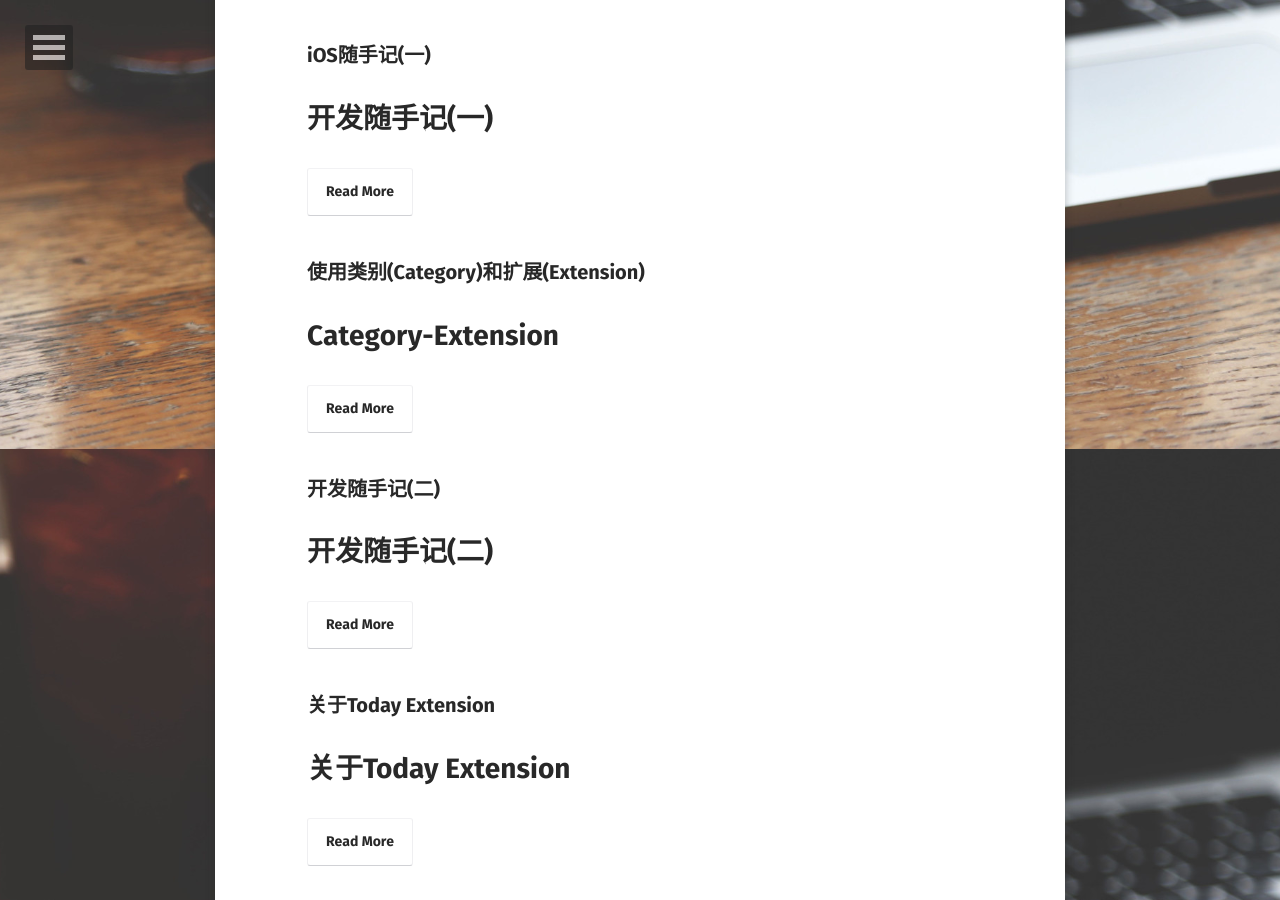
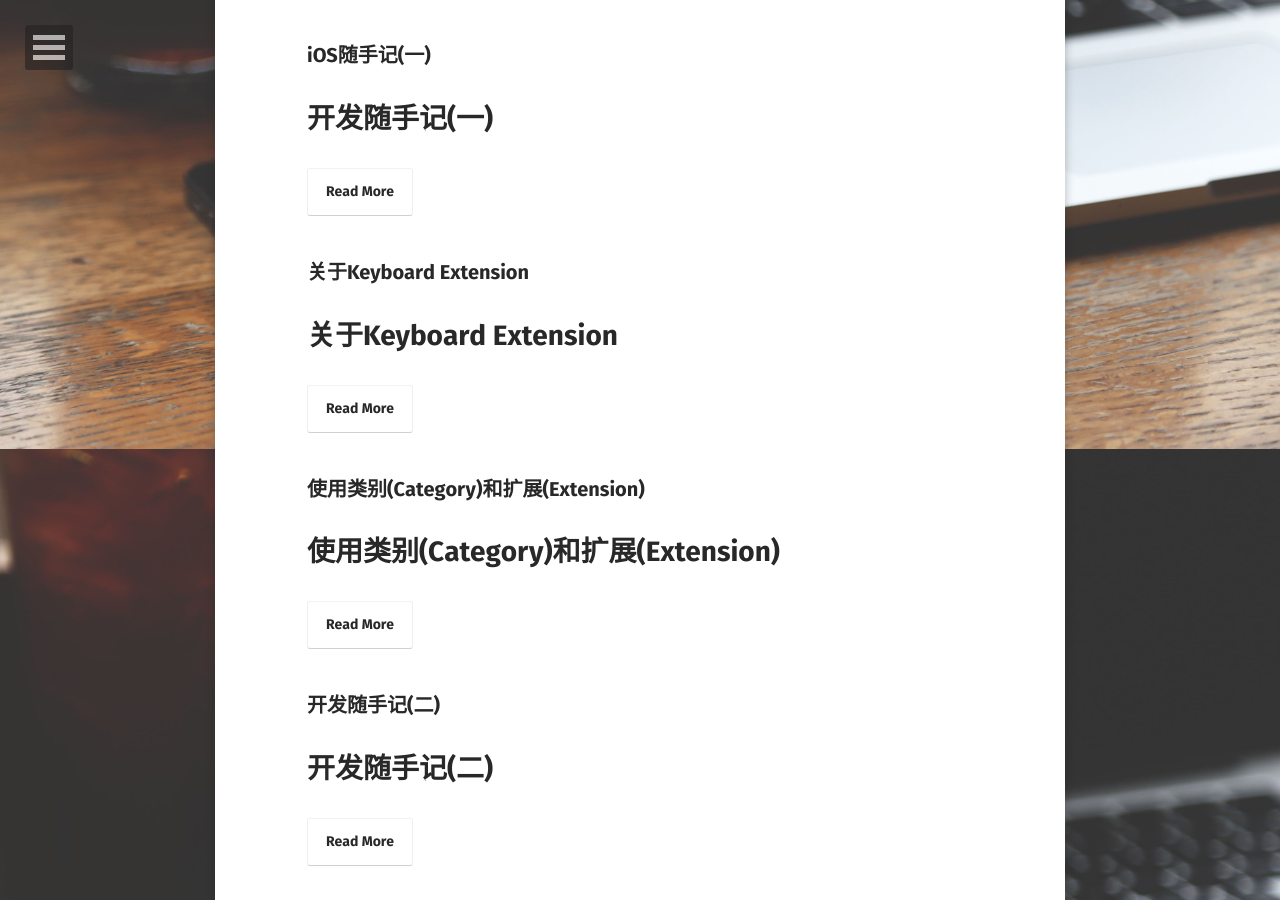
Before and after one commit to dslcoding/dslcoding.github.io, a Jekyll site: the page built from posts/index.md, in a window 1280 px wide and 900 px high, scrolled down 451 px. Built offline with Jekyll 4.4.1, drawn with Linux system fonts in a browser that asks for light colours; some web fonts are replaced; some of the changed lines change nothing that is shown.

Commit message:
更新文章关于Keyboard Extension

````diff
--- a/_posts/2017-04-05-Category-Extension.md
+++ b/_posts/2017-04-05-Category-Extension.md
@@ -4,7 +4,7 @@ title:  "使用类别(Category)和扩展(Extension)"
 date:   2017-04-01 10:59:21 +0700
 categories: jekyll update
 ---
-# Category-Extension
+# 使用类别(Category)和扩展(Extension)
 
 ------
 
--- /dev/null
+++ b/_posts/2017-04-06-keyboarded.md
@@ -0,0 +1,54 @@
+---
+layout: post
+title:  "关于Keyboard Extension"
+date:   2017-04-01 10:59:21 +0700
+categories: jekyll update
+---
+# 关于Keyboard Extension
+
+------
+
+写了好几天的keyboarded extension， 说实话这个Extension 有点恶心。我感觉bug挺多的，也不能这样说，可能不经常出现的bug都让我遇到了。下面开始说我遇到到了那些问题，以及是怎么做的。
+
+声明：本文章不做文档翻译，想看翻译自行查询.(网上的都是翻译不解决实际问题。我已经。。。。) [键盘扩展翻译](http://www.jianshu.com/p/987dfa9f3baf)
+### 1 代码分享。hostApp 与containApp代码分享和TodayExtortion 是一样的。这里不做多说 TodayExtortion
+
+### 2数据共享。hostApp 与containApp代码分享和TodayExtortion 是一样的。不做多说 TodayExtortion
+
+### 3申请ID。hostApp 与containApp代码分享和TodayExtortion 是一样的。不做多说TodayExtortion
+
+以上都是共同点，毕竟都是扩展。
+
+下面我认为是重点(因为我是吃过亏的)：
+
+### 1.关于在扩展中使用cocoapods，这个会者不难，难者恶心。
+首先先看stackoverflow[Extension cocoapods](http://stackoverflow.com/questions/37280077/error-with-cocoapods-link-with-after-update-to-1-0-0)这个是我在扩展中使用cocoapads出现问题在stackoverflow中找到的目前我找的最佳答案。如果谁知道更好的方法，给我也说说。按照这个上面的说的直接就可以用在hostApp与containApp分别导入相应库就可以了。
+![](http://ac-l1vX02tC.clouddn.com/5adbe79572ebbc69b073.png)
+主意：提示框如果要是使用第三方的话 ，(算了还是别用第三放了，因为第三方的有sharedApplication，在扩展中获取不到sharedApplication对象)，一定主意。当你按照上面的内容 pod install 成功的时候，你会发现在项目中的hostApp 与containApp中使用的一些库的头文件报错，意思是找不到相应的文件，遇到这种情况，别着急。因为不添加这个use_frameworks!，cocoapads是用static libraries 管理代码的，如果是使的话，cocoapads则是用framework的形式管理代码。所以你必须分别到hostApp 与containApp 中的Target中的BuildPhases 中的 Linked Framework and Libraries 添加相应的第三库，运行一下，顺利通过。这个cocoapds就到此为止。
+### 2.关于键盘的高度
+我测试过，讯飞的键盘的高度大概在280左右。于是我也是280.但是我发现一个问题。我的手机是iOS9，但是按照官方文档的自定义高度的方法，不起作用，我在iOS10就可以。于是我🈶️去stackoverflow转了一下，找到了这个。就顺利解决了[自定义键盘高度](http://stackoverflow.com/questions/36145450/incorrect-keyboard-extension-height-after-rotation)。我写在viewdidload里面。就是加载不出来。哎。。。
+### 3.切换输入法
+官方文档明确表示，没有给用户切换下个输入法的第三方键盘是不会过审核的。大家主意安全。我一开始就用的是这个方法，
+```Objective-C
+- (void)handleInputModeListFromView:(nonnull UIView *)view withEvent:(nonnull UIEvent *)event NS_AVAILABLE_IOS(10_0);
+```
+ 在iOS10上面用的挺爽的。到iOS9上怎么测试就是行。后来看看那个只是针对iOS10 的，尴尬。用这个
+ ```Objective-C
+ //iOS9 和iOS10都是可以的。可以试试
+  - (void)advanceToNextInputMode;
+ ```
+### 4.推荐一些第三方的。
+keyboard [Extension第三方](https://github.com/polishedcode/tasty-imitation-keyboard)。这个自定义键盘其实也不太难。他是一个控制器 UIInputViewController继承自UIViewController，说白就是一个控制器，除了不能获取sharedApplication对象，别的还可以。还有就是坐标的问题，要主意一下。每个人都有获取坐标的习惯不一样，比如我是这样的self.view.frame.size.with。这个在扩展中是不能获取到的。主意。
+
+### 5.记得把RequestsOpenAccess设置为YES。
+
+### 6.至今未解决的问题。
+请求帮助 我的需求是扩展键盘上放了一个uicollectview。每个cell上都加载一个图片。获取图片的步骤：从网络上请求，转化data在转成base64，生成base64字符串。存到数据库。显示的时候，将base64字符串转成data 在转成image；每个图片大概有1Mgif动图吧。不知掉哪个环节出现问题。以至于总是报如下的两个错误。(后来我用工具检测发现内存蹦了600M，用的SDWebimage加载的)。后来用了各种的方法解决也没解决成功就放弃了。
+
+### 6.1遇见的插件中断和服务中断。下面是服务中断的错误信息
+
+2017-03-24 21:37:45.820834 ExpressionBaby[3672:934876] viewServiceDidTerminateWithError:: Error Domain=_UIViewServiceInterfaceErrorDomain Code=3 "(null)" UserInfo={Message=Service Connection Interrupted} 2017-03-24 21:37:48.709876 ExpressionBaby[3672:934876] [App] if we're in the real pre-commit handler we can't actually add any new fences due to CA restriction 2017-03-24 21:37:49.222492 ExpressionBaby[3672:934876] viewServiceDidTerminateWithError:: Error Domain=_UIViewServiceInterfaceErrorDomain Code=3 "(null)" UserInfo={Message=Service Connection Interrupted} 2017-03-24 21:37:51.231664 ExpressionBaby[3672:934876] viewServiceDidTerminateWithError:: Error Domain=_UIViewServiceInterfaceErrorDomain Code=3 "(null)" UserInfo={Message=Service Connection Interrupted} 2017-03-24 21:37:53.225378 ExpressionBaby[3672:934876] [App] if we're in the real pre-commit handler we can't actually add any new fences due to CA restriction 2017-03-24 21:37:54.500931 ExpressionBaby[3672:934876] [App] if we're in the real pre-commit handler we can't actually add any new fences due to CA restriction 2017-03-24 21:37:55.016598 ExpressionBaby[3672:934876] viewServiceDidTerminateWithError:: Error Domain=_UIViewServiceInterfaceErrorDomain Code=3 "(null)" UserInfo={Message=Service Connection Interrupted}
+### 6.1 上架补充，上架的时候一定要有数字和英文键盘,另一个是协议必须要有的，![](http://ac-l1vX02tC.clouddn.com/7b86d88e2a3da8847506.png)
+协议内容就是关于用户的隐私什么的,大概内容就是要保护用户的隐私.(必须要写的)
+
+我叫董诗磊我就是一码农。
````
Also changed, not shown: 5 other files.
